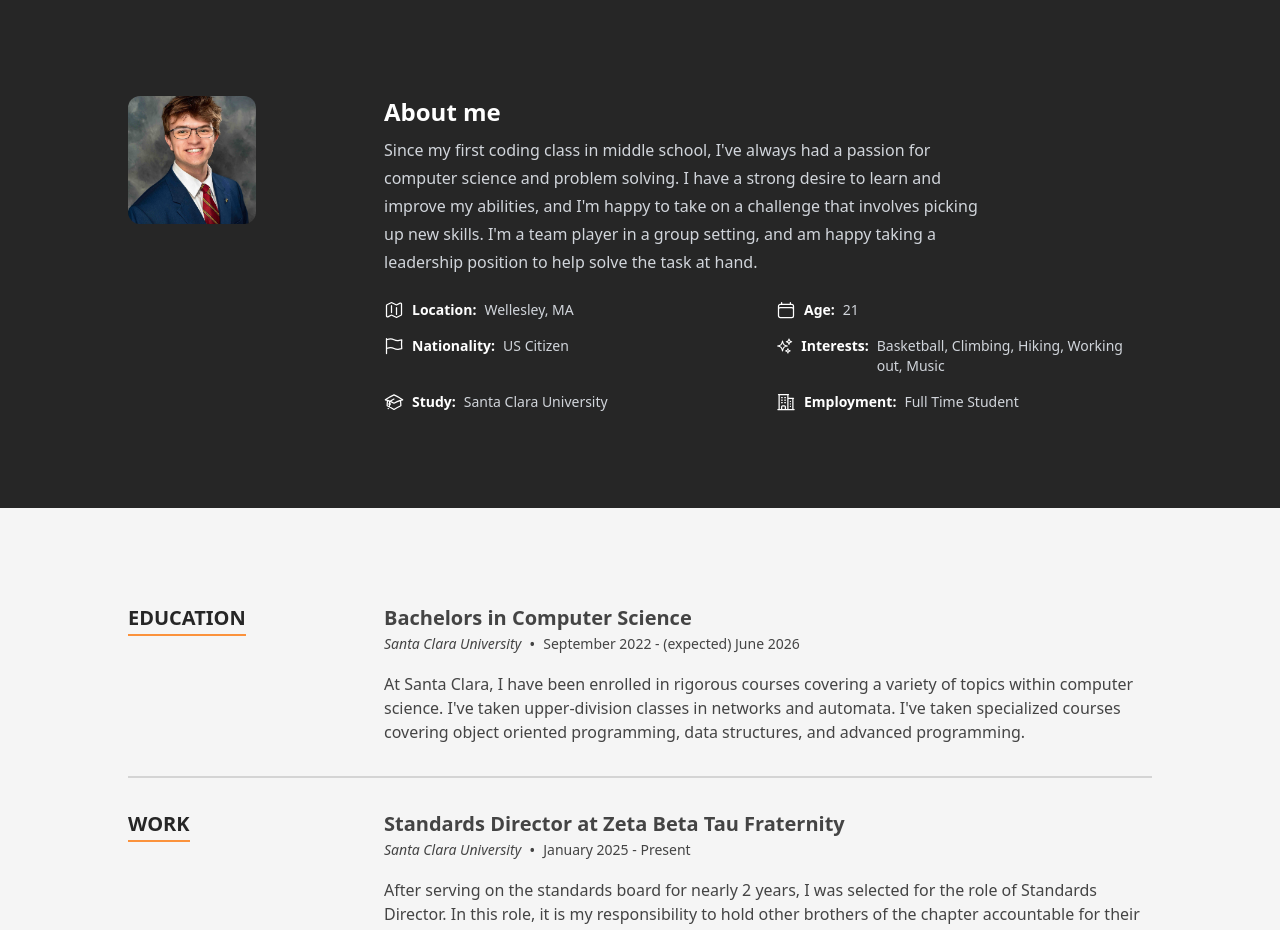
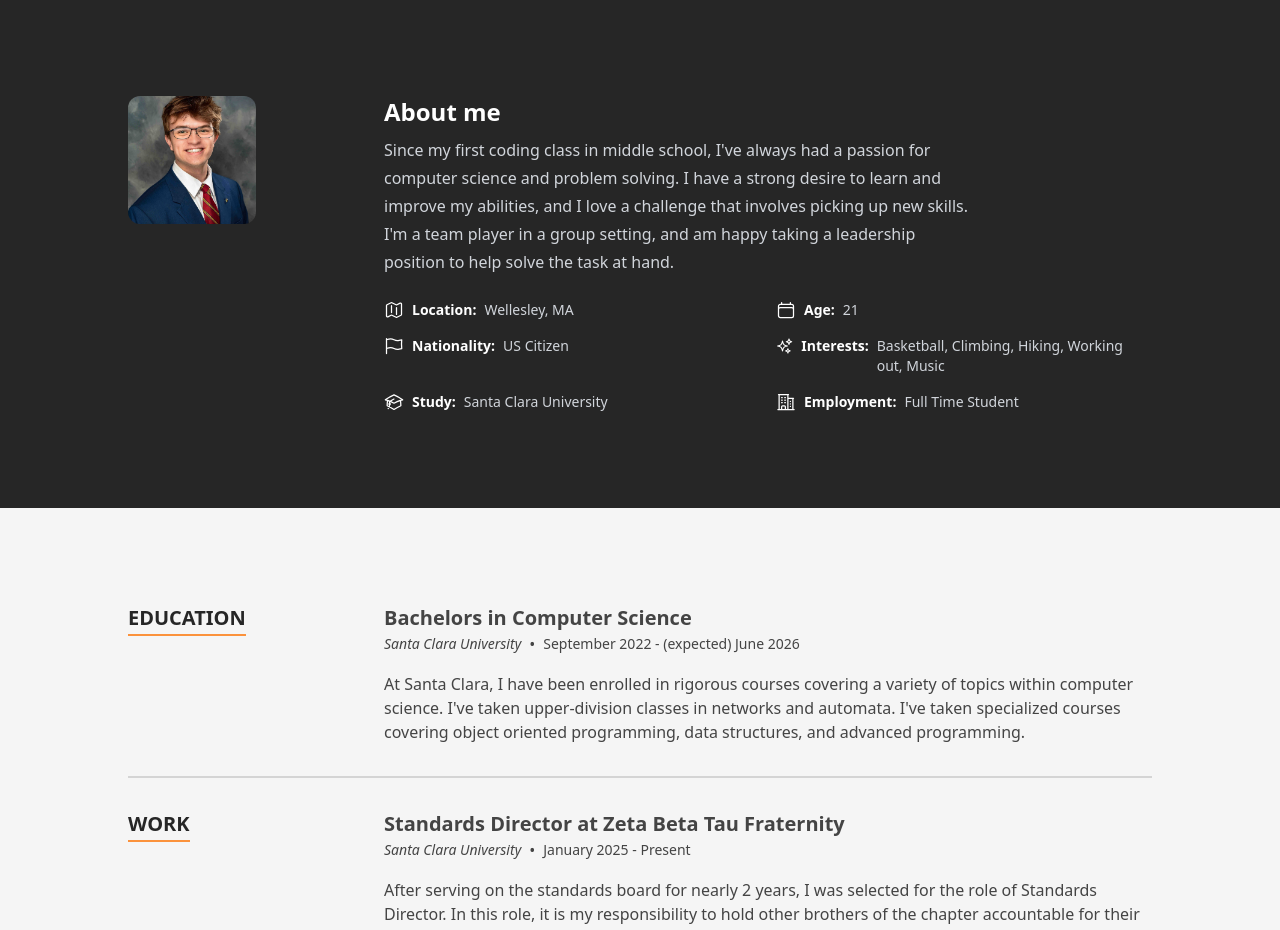
Before and after one commit to Shmurray12/shane-resume, a Next.js app: page / in a window 1280 px wide. Shown: the part 800-1730 px from the top of the page. Built offline with nearby package versions, Linux system fonts and the light colour scheme.

Commit message:
small changes to text/wording

```diff
--- a/src/data/data.tsx
+++ b/src/data/data.tsx
@@ -110,7 +110,7 @@ export const heroData: Hero = {
 export const aboutData: About = {
   profileImageSrc: profilepic,
   description: `Since my first coding class in middle school, I've always had a passion for computer science and problem solving.
-  I have a strong desire to learn and improve my abilities, and I'm happy to take on a challenge that involves picking up new skills.
+  I have a strong desire to learn and improve my abilities, and I love a challenge that involves picking up new skills.
   I'm a team player in a group setting, and am happy taking a leadership position to help solve the task at hand.`,
   aboutItems: [
     {label: 'Location', text: 'Wellesley, MA', Icon: MapIcon},
```
